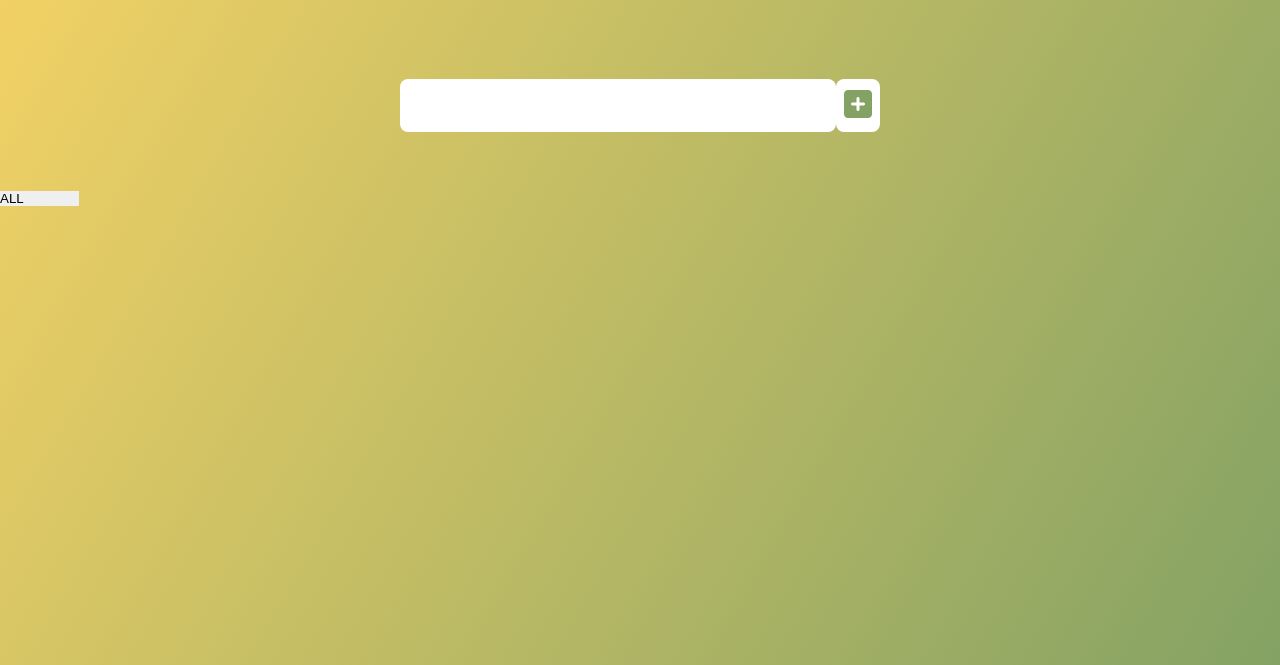
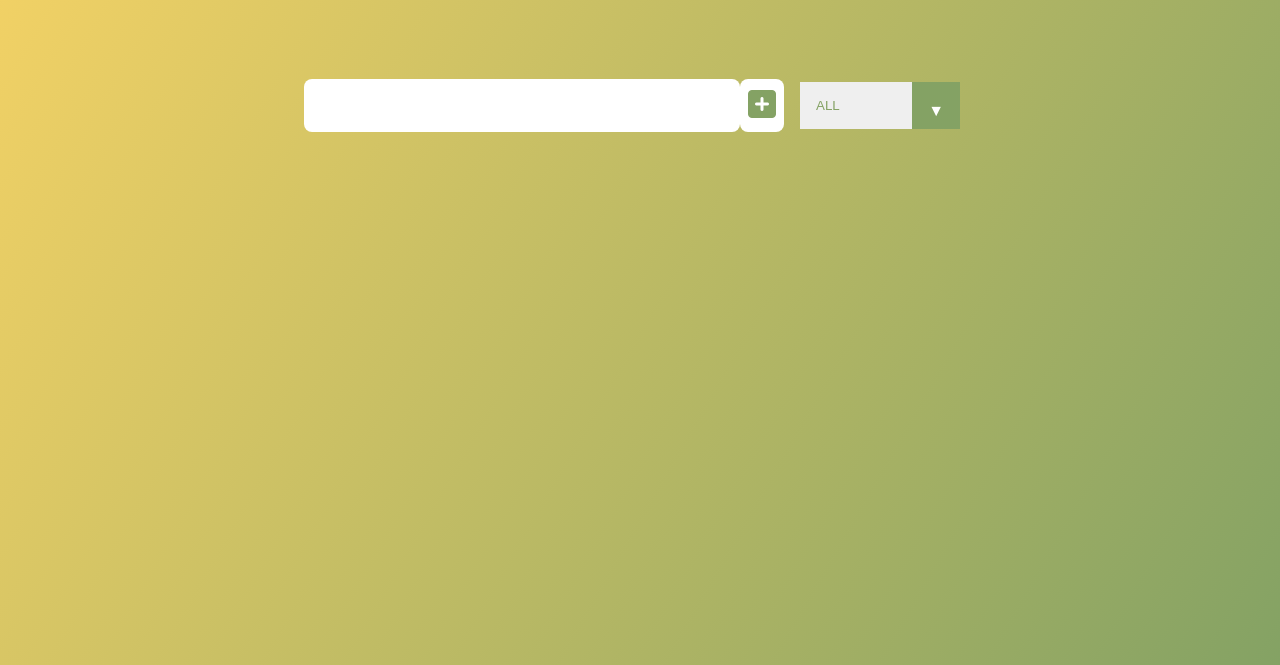
Before and after one commit to basitali111/To-Do-List, a website: page index.html in a window 1280 px wide. Shown: the part 135-800 px from the top of the page. Drawn offline with Linux system fonts and the light colour scheme.

Commit message:
add selct button and some of its styles

```diff
--- a/index.html
+++ b/index.html
@@ -20,12 +20,15 @@
         <button class="todo-button">
             <i class="fas fa-plus-square"></i>
         </button>
+        <div class="select">
+        <select name="todos" class="filter-todo" >
+            <option value="all">ALL</option>
+            <option value="completed">Completed</option>
+            <option value="uncompleted">Uncompleted</option>
+        </select>
+        </div>
     </form>
-    <select name="todos" class="filter-todo" >
-        <option value="all">ALL</option>
-        <option value="completed">Completed</option>
-        <option value="uncompleted">Uncompleted</option>
-    </select>
+
     <div class="todo-container">
         <ul class="todo-list">
 
--- a/style.css
+++ b/style.css
@@ -117,5 +117,25 @@ select{
 }
 
 .select{
+    margin: 1rem;
+    position: relative;
+    overflow: hidden;
 
 }
+select{
+    color: #84a264;
+    width: 10rem;
+    cursor: pointer;
+    padding: 1rem;
+}
+
+.select::after{
+    content: "\25BC";
+    position: absolute;
+    background:#84a264;
+    top: 0;
+    right: 0;
+    padding: 1rem;
+    pointer-events: none;
+    transition: all 0.3s ease;
+}
```
